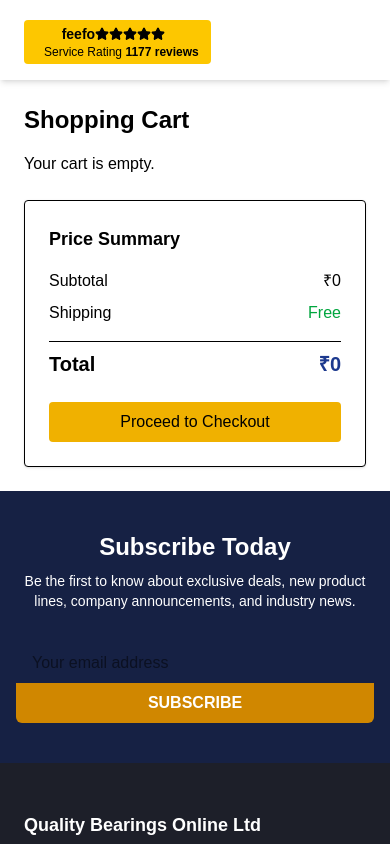
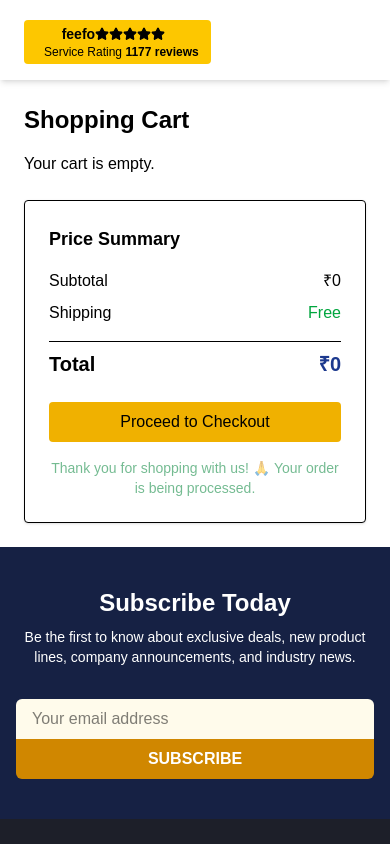
Before and after one commit to ArthiGit18/Ecommerce_gadgets, a Next.js app: page /cart in a window 390 px wide. Both pictures are taken after a click on the button "Proceed to Checkout". Shown: the part 540-1384 px from the top of the page. Built offline with nearby package versions, Linux system fonts and the light colour scheme.

Commit message:
responsive

```diff
--- a/app/cart/page.tsx
+++ b/app/cart/page.tsx
@@ -1,14 +1,20 @@
 'use client';
 import { useCart } from '@/context/CartContext';
+import { useState } from 'react';
 
 export default function CartPage() {
     const { cartItems, updateQuantity, removeFromCart } = useCart();
-
+    const [message, setMessage] = useState('');
 
     const subtotal = cartItems.reduce(
         (sum, item) => sum + item.price * item.quantity,
         0
     );
+
+    const handleCheckout = () => {
+        setMessage('Thank you for shopping with us! 🙏 Your order is being processed.');
+        setTimeout(() => setMessage(''), 4000); // Hide message after 4 seconds
+    };
 
     return (
         <div className="max-w-7xl mx-auto p-6 grid grid-cols-1 md:grid-cols-3 gap-6">
@@ -26,7 +32,6 @@ export default function CartPage() {
                                     <h2 className="font-semibold">{item.title}</h2>
                                     <p className="text-sm text-gray-600">₹{item.price.toLocaleString()} each</p>
 
-                                    {/* Quantity Controls */}
                                     <div className="flex items-center mt-2">
                                         <button
                                             onClick={() => updateQuantity(item.title, -1)}
@@ -37,7 +42,7 @@ export default function CartPage() {
                                         <span className="px-4 py-1 border-t border-b">{item.quantity}</span>
                                         <button
                                             onClick={() => updateQuantity(item.title, 1)}
-                                            className="px-2 py-1 bg-gray-200  text-black rounded-r"
+                                            className="px-2 py-1 bg-gray-200 text-black rounded-r"
                                         >
                                             +
                                         </button>
@@ -47,8 +52,6 @@ export default function CartPage() {
                                     <p className="text-lg font-semibold text-blue-900">
                                         ₹{(item.price * item.quantity).toLocaleString()}
                                     </p>
-
-                                    {/* ✅ Add remove button here */}
                                     <button
                                         onClick={() => removeFromCart(item.title)}
                                         className="mt-2 text-sm text-red-600 hover:underline"
@@ -66,21 +69,32 @@ export default function CartPage() {
             <div className="bg-white border rounded p-6 shadow">
                 <h2 className="text-lg font-bold mb-4 text-black">Price Summary</h2>
                 <div className="flex justify-between mb-2">
-                    <span className=' text-black'>Subtotal</span>
-                    <span className=' text-black'>₹{subtotal.toLocaleString()}</span>
+                    <span className="text-black">Subtotal</span>
+                    <span className="text-black">₹{subtotal.toLocaleString()}</span>
                 </div>
                 <div className="flex justify-between mb-4">
-                    <span className=' text-black'>Shipping</span>
+                    <span className="text-black">Shipping</span>
                     <span className="text-green-600">Free</span>
                 </div>
                 <hr className="my-2" />
                 <div className="flex justify-between text-xl font-bold text-blue-900">
-                    <span className=' text-black'>Total</span>
+                    <span className="text-black">Total</span>
                     <span>₹{subtotal.toLocaleString()}</span>
                 </div>
-                <button className="mt-6 w-full bg-yellow-500 hover:bg-yellow-600 text-black py-2 rounded">
+
+                <button
+                    className="mt-6 w-full bg-yellow-500 hover:bg-yellow-600 text-black py-2 rounded"
+                    onClick={handleCheckout}
+                >
                     Proceed to Checkout
                 </button>
+
+                {/* Humble thank-you message */}
+                {message && (
+                    <p className="mt-4 text-center text-green-700 text-sm font-medium animate-pulse">
+                        {message}
+                    </p>
+                )}
             </div>
         </div>
     );
--- a/components/Subscription.tsx
+++ b/components/Subscription.tsx
@@ -15,7 +15,7 @@ export default function SubscribeSection() {
                     <input
                         type="email"
                         placeholder="Your email address"
-                        className="px-4 py-2 text-black rounded-t-md sm:rounded-t-none sm:rounded-l-md sm:w-64 w-full focus:outline-none"
+                        className="px-4 py-2 text-black bg-amber-50 rounded-t-md sm:rounded-t-none sm:rounded-l-md sm:w-64 w-full focus:outline-none"
                     />
                     <button
                         type="submit"
```
